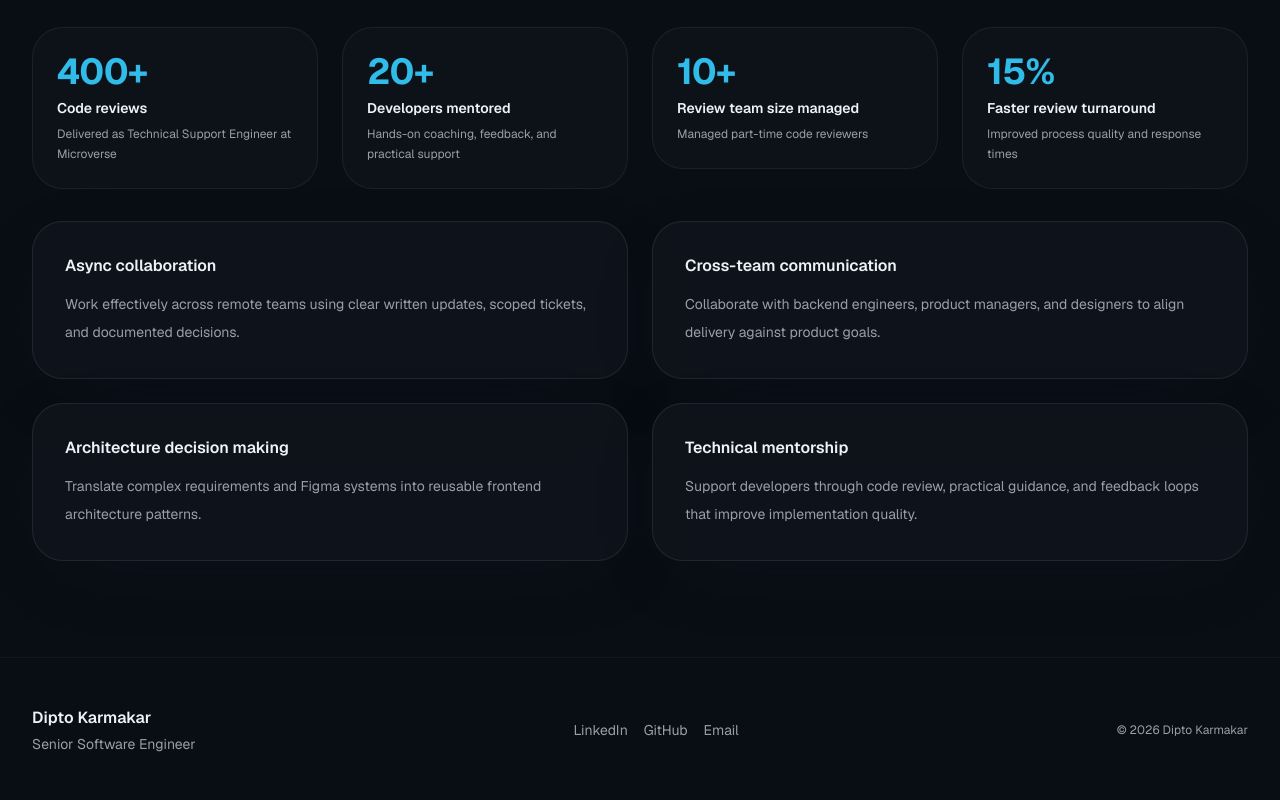
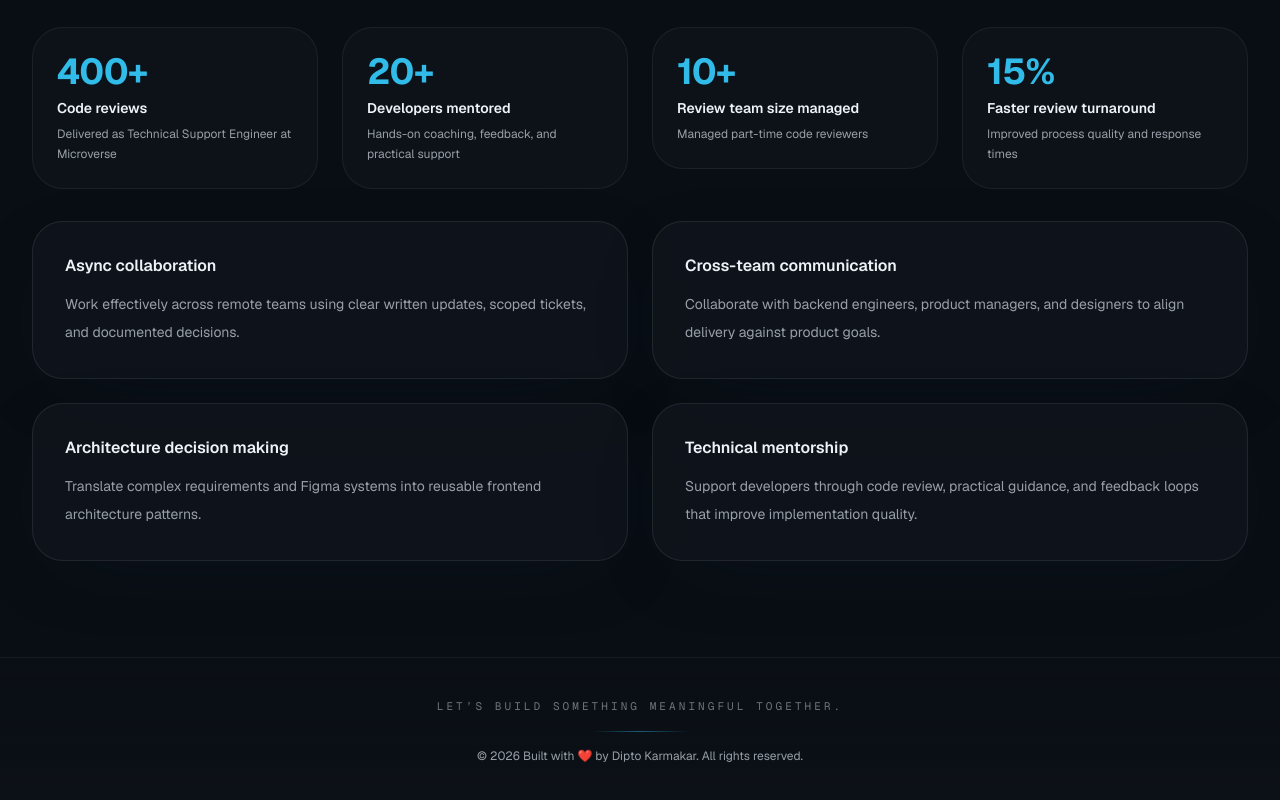
Before and after one commit to dipto0321/dipto-karmakar-portfolio, a Next.js app: page / in a window 1280 px wide. Shown: the part 5546-6346 px from the top of the page. Built offline with nearby package versions, Linux system fonts and the light colour scheme; no server answers; the database is empty.

Commit message:
feat(footer): simplify footer to minimal non-redundant style

```diff
--- a/components/layout/site-footer.tsx
+++ b/components/layout/site-footer.tsx
@@ -1,50 +1,18 @@
-import Link from "next/link"
-
 import { Container } from "@/components/layout/container"
-import { siteConfig } from "@/content/site"
 
 const year = new Date().getFullYear()
 
 export function SiteFooter() {
   return (
-    <footer className="border-t border-border/40 py-12">
+    <footer className="border-t border-border/40 bg-linear-to-b from-transparent to-card/30 py-10">
       <Container>
-        <div className="flex flex-col items-center justify-between gap-6 sm:flex-row">
-          {/* Brand */}
-          <div className="space-y-1 text-center sm:text-left">
-            <p className="font-semibold text-foreground">{siteConfig.name}</p>
-            <p className="text-sm text-muted-foreground">{siteConfig.title}</p>
-          </div>
-
-          {/* Social links */}
-          <div className="flex items-center gap-4">
-            <Link
-              href={siteConfig.contact.linkedin}
-              target="_blank"
-              rel="noreferrer"
-              className="text-sm text-muted-foreground transition-colors hover:text-foreground"
-            >
-              LinkedIn
-            </Link>
-            <Link
-              href={siteConfig.contact.github}
-              target="_blank"
-              rel="noreferrer"
-              className="text-sm text-muted-foreground transition-colors hover:text-foreground"
-            >
-              GitHub
-            </Link>
-            <Link
-              href={siteConfig.contact.email}
-              className="text-sm text-muted-foreground transition-colors hover:text-foreground"
-            >
-              Email
-            </Link>
-          </div>
-
-          {/* Legal */}
+        <div className="flex flex-col items-center gap-4 text-center">
+          <p className="font-mono text-[11px] tracking-[0.28em] text-muted-foreground/70 uppercase">
+            Let’s build something meaningful together.
+          </p>
+          <div className="h-px w-24 bg-linear-to-r from-transparent via-primary/45 to-transparent" />
           <p className="text-xs text-muted-foreground">
-            © {year} {siteConfig.name}
+            © {year} Built with ❤️ by Dipto Karmakar. All rights reserved.
           </p>
         </div>
       </Container>
```
